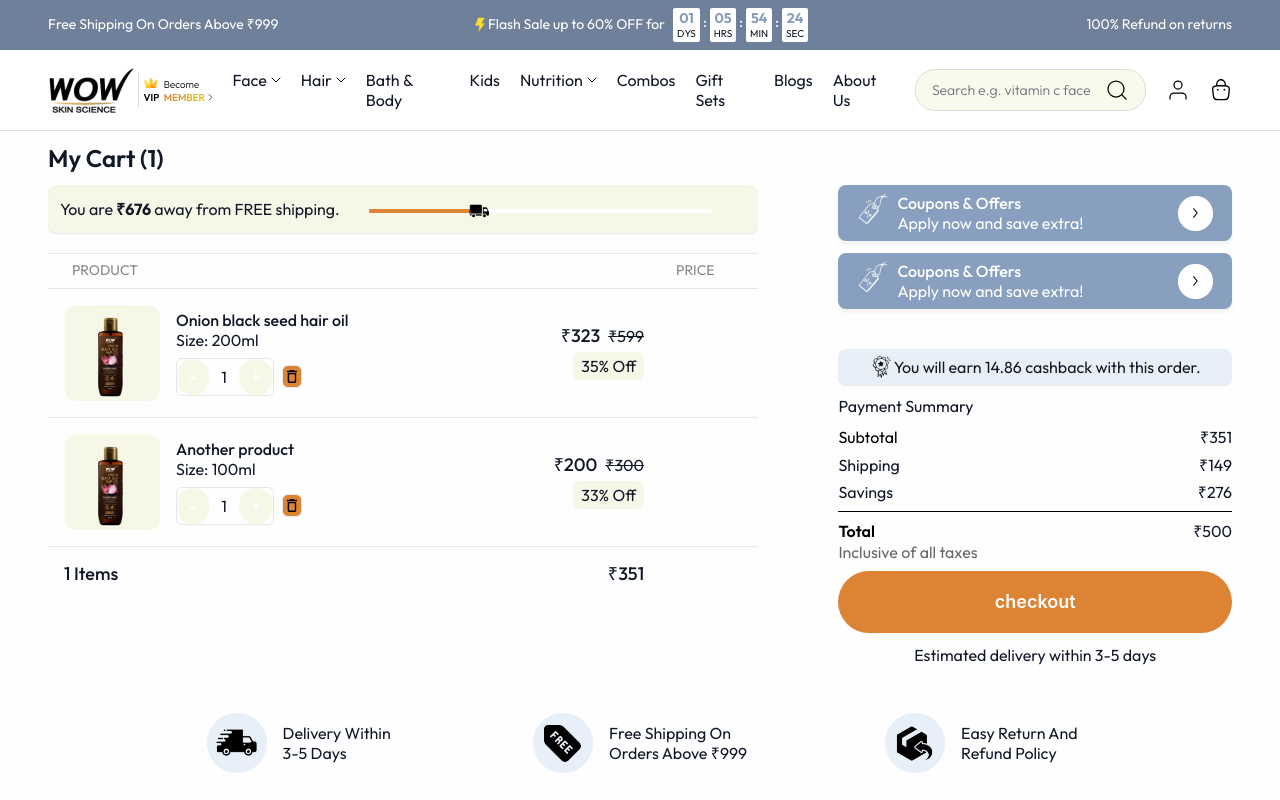
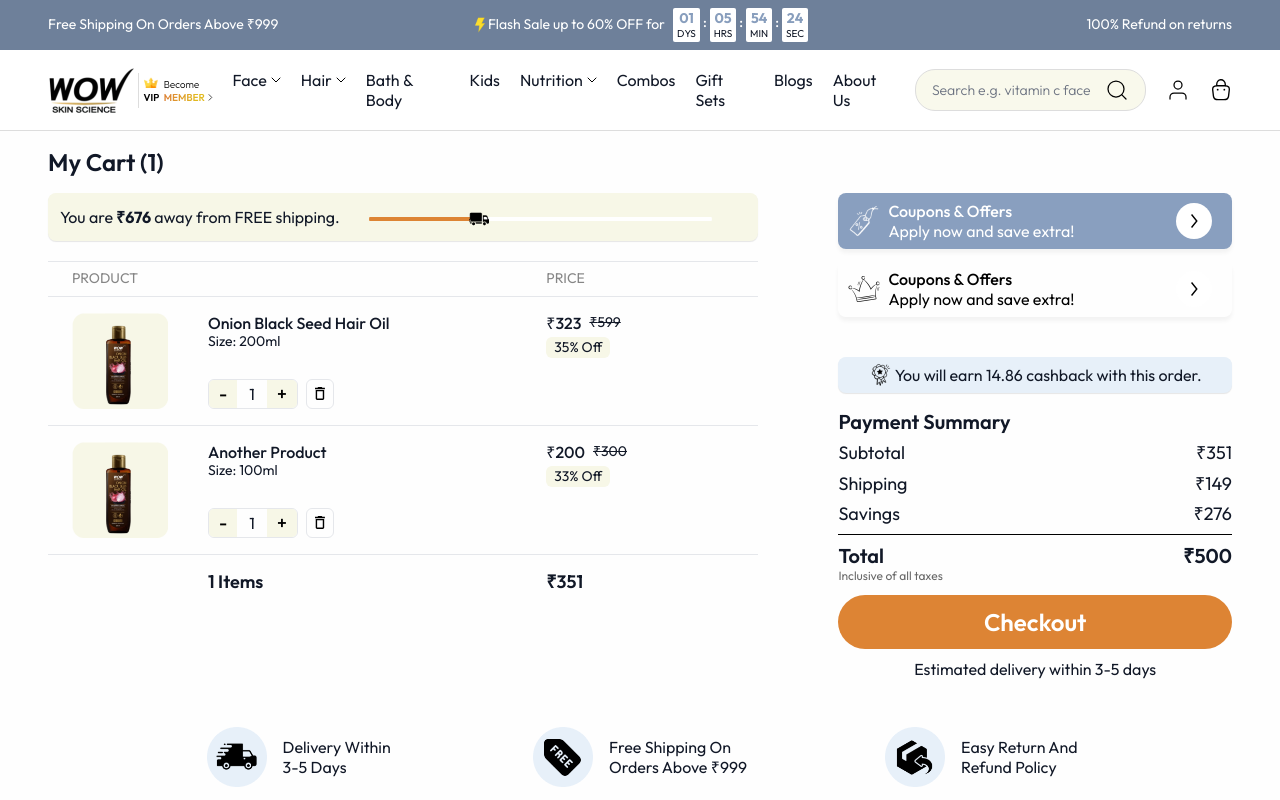
Before and after one commit to santoshnetwork42/buywow-store, a Next.js app: page /my-cart in a window 1280 px wide. Shown: the top 800 px of the page. Built offline with nearby package versions, Linux system fonts and the light colour scheme; a web font is replaced by a local one.

Commit message:
complete my-cart page as per figma

```diff
--- a/src/app/my-cart/page.jsx
+++ b/src/app/my-cart/page.jsx
@@ -7,7 +7,6 @@
 import { myCartData } from "@/data/myCartData";
 import MainCartSection from "@/components/partials/MyCart/MainCartSection";
 import CartSidebar from "@/components/partials/MyCart/CartSidebar";
-import { Heading } from "@/components/common";
 import CartHeader from "@/components/partials/MyCart/CartHeader";
 
 export default function MyCart() {
@@ -16,11 +15,11 @@
       {/* Main container for the cart page */}
       <div className="container-main mb-8 flex w-full flex-col items-center gap-8 sm:gap-10 lg:gap-12">
         {/* Main cart section and sidebar */}
-        <div className="mt-3 grid w-full grid-cols-1 gap-3 md:grid-cols-[60%_auto] md:gap-x-12 lg:gap-x-16 xl:gap-x-20">
+        <div className="mt-3 grid w-full grid-cols-1 gap-3 md:mt-4 md:grid-cols-[60%_auto] md:gap-4 md:gap-x-10 lg:gap-x-14 xl:gap-x-20">
           {/* Displays cart header and cart items count */}
           <CartHeader
             itemCount={myCartData.itemCount}
-            className="md:col-span-2"
+            className="max-md:ml-1 md:col-span-2"
           />
 
           {/* Displays cart items, shipping progress, and cart summary */}
--- a/src/components/partials/MyCart/AjaxCartDesktopDivOfferViewAll/index.jsx
+++ /dev/null
@@ -1,41 +0,0 @@
-import { Button, Img, Text } from "@/components/common";
-import React from "react";
-
-export default function AjaxCartDesktopDivOfferViewAll({
-  promoimage = "img_image_2021.png",
-  offersheading = "coupons & offers",
-  offerssubtext = "Apply now and save extra!",
-  ...props
-}) {
-  return (
-    <div
-      {...props}
-      className={`${props.className} flex flex-1 items-center justify-between gap-5 rounded-lg p-2 shadow-xs`}
-    >
-      <div className="ml-[11px] flex items-start justify-center gap-2">
-        <Img
-          src={promoimage}
-          width={32}
-          height={32}
-          alt="promo image"
-          className="h-[32px] w-[32px] object-cover"
-        />
-        <div className="flex flex-1 flex-col items-start">
-          <Text
-            size="text4xl"
-            as="p"
-            className="!font-medium capitalize !text-white-a700_01"
-          >
-            {offersheading}
-          </Text>
-          <Text size="text3xl" as="p" className="!text-white-a700_01">
-            {offerssubtext}
-          </Text>
-        </div>
-      </div>
-      <Button className="mr-[11px] flex h-[35px] w-[35px] items-center justify-center rounded-[17px] bg-white-a700_01 px-2.5">
-        <Img src="img_group_1400002487.svg" width={5} height={13} />
-      </Button>
-    </div>
-  );
-}
--- a/src/components/partials/MyCart/CartItem/index.jsx
+++ b/src/components/partials/MyCart/CartItem/index.jsx
@@ -11,7 +11,7 @@
             width={124}
             height={124}
             alt="product thumbnail"
-            className="h-[124px] w-[124px] object-cover"
+            className="h-[124px] w-[124px] object-contain"
           />
           <div className="flex w-[51%] flex-col gap-[55px] sm:gap-[27px]">
             <div className="flex flex-col items-start gap-[3px]">
--- a/src/components/partials/MyCart/CartSidebar/index.jsx
+++ b/src/components/partials/MyCart/CartSidebar/index.jsx
@@ -1,21 +1,15 @@
 // components/MyCart/CartSidebar.jsx
 import React, { Suspense } from "react";
-import AjaxCartDesktopDivOfferViewAll from "@/components/partials/MyCart/AjaxCartDesktopDivOfferViewAll";
-import PaymentSummary from "../PaymentSummary";
+import PaymentSummary from "@/components/partials/MyCart/PaymentSummary";
+import OfferItem from "@/components/partials/MyCart/OfferItem";
 
 export default function CartSidebar({ offers, paymentSummary, cashback }) {
   return (
-    <div className="flex w-full shrink flex-col gap-10">
+    <div className="flex w-full flex-col gap-10">
       <div className="flex flex-col gap-3">
         <Suspense fallback={<div>Loading feed...</div>}>
           {offers.map((offer, index) => (
-            <AjaxCartDesktopDivOfferViewAll
-              key={index}
-              promoimage={offer.image}
-              offersheading={offer.heading}
-              offerssubtext={offer.subtext}
-              className="bg-blue_gray-300_01"
-            />
+            <OfferItem key={index} offer={offer} />
           ))}
         </Suspense>
       </div>
--- a/src/components/partials/MyCart/MainCartSection/index.jsx
+++ b/src/components/partials/MyCart/MainCartSection/index.jsx
@@ -1,7 +1,7 @@
 // components/MyCart/MainCartSection.jsx
 import React from "react";
-import ShippingProgress from "../ShippingProgress";
-import ProductTable from "../ProductTable";
+import ShippingProgress from "@/components/partials/MyCart/ShippingProgress";
+import ProductTable from "@/components/partials/MyCart/ProductTable";
 
 export default function MainCartSection({ cartData }) {
   return (
--- /dev/null
+++ b/src/components/partials/MyCart/OfferItem/index.jsx
@@ -0,0 +1,42 @@
+// components/MyCart/OfferItem.jsx
+import React from "react";
+import { Button, Heading, Img, Text } from "@/components/common";
+
+export default function OfferItem({ offer }) {
+  return (
+    <div
+      className={`${offer.bgColor} flex items-center justify-between gap-2 rounded-lg py-2 pl-2 pr-5 shadow-xs md:pl-2.5`}
+    >
+      <div className="flex flex-1 items-center justify-center gap-2">
+        <Img
+          src={offer.image}
+          width={32}
+          height={32}
+          alt="promo image"
+          className="aspect-square w-[32px] object-contain"
+        />
+        <div className="flex flex-1 flex-col justify-center">
+          <Heading
+            size="base"
+            as="h4"
+            className={`${offer.textColor} truncate`}
+            responsive
+          >
+            {offer.heading}
+          </Heading>
+          <Text
+            size="base"
+            as="p"
+            className={`${offer.textColor} truncate`}
+            responsive
+          >
+            {offer.subtext}
+          </Text>
+        </div>
+      </div>
+      <Button className="flex h-9 w-9 rounded-full bg-white-a700_01 p-0">
+        <Img src="img_group_1400002487.svg" width={7} height={20} />
+      </Button>
+    </div>
+  );
+}
--- a/src/components/partials/MyCart/PaymentSummary/index.jsx
+++ b/src/components/partials/MyCart/PaymentSummary/index.jsx
@@ -3,84 +3,70 @@
 
 export default function PaymentSummary({ summary, cashback }) {
   return (
-    <div className="flex flex-col items-start gap-[11px]">
-      <div className="flex items-center justify-center self-stretch rounded-lg bg-blue-50 p-1.5 shadow-sm">
+    <div className="flex flex-col gap-4">
+      <div className="flex w-[calc(100%+24px)] flex-1 -translate-x-3 items-center justify-center gap-0.5 bg-blue-50 px-2 py-1.5 shadow-sm sm:w-[calc(100%+40px)] sm:-translate-x-5 md:w-full md:translate-x-0 md:rounded-lg">
         <Img
           src="img_image_2037.png"
           width={24}
           height={24}
           alt="cashback icon"
-          className="h-[24px] w-[24px] object-cover"
+          className="aspect-square w-[24px] object-cover"
         />
-        <Text size="text3xl" as="p">
+        <Text size="base" as="p">
           You will earn {cashback} cashback with this order.
         </Text>
       </div>
-      <Heading size="text5xl" as="h5">
-        Payment Summary
-      </Heading>
-      <div className="flex flex-col gap-[9px] self-stretch">
-        <div className="flex flex-col gap-[7px]">
-          <div className="flex flex-wrap justify-between gap-5">
-            <Heading
-              size="headingxl"
-              as="h6"
-              className="!font-markpro !font-bold uppercase"
-            >
-              <span className="font-outfit font-normal text-black-900">S</span>
-              <span className="font-outfit font-normal lowercase text-black-900">
-                ubTOTAL
-              </span>
-            </Heading>
-            <Text size="text4xl" as="p" className="uppercase">
+      <div className="flex flex-col gap-2">
+        <Heading size="xl" as="h3" responsive>
+          Payment Summary
+        </Heading>
+        <div className="flex flex-col gap-1 md:gap-2">
+          <div className="flex items-center justify-between">
+            <Text size="lg" as="p" className="capitalize" responsive>
+              Subtotal
+            </Text>
+            <Text size="lg" as="p" className="capitalize" responsive>
               ₹{summary.subtotal}
             </Text>
           </div>
-          <div className="flex flex-wrap items-center justify-between gap-5">
-            <Text size="text4xl" as="p" className="capitalize">
+          <div className="flex items-center justify-between">
+            <Text size="lg" as="p" className="capitalize" responsive>
               Shipping
             </Text>
-            <Text size="text4xl" as="p" className="uppercase">
+            <Text size="lg" as="p" className="capitalize" responsive>
               ₹{summary.shipping}
             </Text>
           </div>
-          <div className="flex flex-wrap items-center justify-between gap-5">
-            <Text size="text4xl" as="p" className="capitalize">
+          <div className="flex items-center justify-between">
+            <Text size="lg" as="p" className="capitalize" responsive>
               savings
             </Text>
-            <Text size="text4xl" as="p" className="uppercase">
+            <Text size="lg" as="p" className="capitalize" responsive>
               ₹{summary.savings}
             </Text>
           </div>
         </div>
         <div className="h-px bg-black-900" />
-        <div className="flex items-start justify-between gap-5">
-          <div className="flex flex-col items-start">
-            <Heading
-              size="heading2xl"
-              as="h5"
-              className="!font-markpro !font-bold uppercase"
-            >
-              <span className="font-outfit font-semibold text-black-900">
-                T
-              </span>
-              <span className="font-outfit font-semibold lowercase text-black-900">
-                OTAL
-              </span>
+        <div className="flex flex-col">
+          <div className="flex justify-between">
+            <Heading size="xl" as="h3" responsive>
+              Total
             </Heading>
-            <Text size="textlg" as="p" className="!text-gray-700_01">
-              Inclusive of all taxes
-            </Text>
+            <Heading size="xl" as="h3" responsive>
+              ₹{summary.total}
+            </Heading>
           </div>
-          <Heading size="heading2xl" as="h5" className="uppercase">
-            ₹{summary.total}
-          </Heading>
+          <Text size="xs" as="span" className="text-[#696969]">
+            Inclusive of all taxes
+          </Text>
         </div>
-        <div className="flex flex-col items-center gap-3">
-          <Button className="flex h-[62px] w-full flex-row items-center justify-center rounded-[31px] bg-yellow-900 px-[35px] text-center font-inter text-2xl font-semibold lowercase text-white-a700_01 sm:px-5 md:text-[22px]">
-            CHECKOUT
+        <div className="mt-1 flex flex-col items-center gap-2.5">
+          <Button className="flex w-full items-center justify-center rounded-full py-2 md:py-3">
+            <Heading size="2xl" as="h2" className="text-white-a700_01">
+              Checkout
+            </Heading>
           </Button>
-          <Text size="text3xl" as="p">
+          <Text size="base" as="p" className="text-sm" responsive>
             Estimated delivery within 3-5 days
           </Text>
         </div>
--- a/src/components/partials/MyCart/ProductTable/index.jsx
+++ b/src/components/partials/MyCart/ProductTable/index.jsx
@@ -7,13 +7,12 @@
     <table className="w-full border-collapse">
       <thead>
         <tr className="border-b border-t">
-          <th className="px-5 py-2 text-left md:px-6">
+          <th className="py-2 pl-5 text-left md:pl-6">
             <Text size="sm" as="p" className="text-blue_gray-400" responsive>
               PRODUCT
             </Text>
           </th>
-          <th />
-          <th className="px-4 py-2 text-left font-normal text-blue_gray-400">
+          <th className="w-[30%] py-2 text-left font-normal text-blue_gray-400">
             <Text size="sm" as="p" className="text-blue_gray-400" responsive>
               PRICE
             </Text>
@@ -23,62 +22,87 @@
       <tbody>
         {cartItems.map((item) => (
           <tr key={item.id} className="border-b">
-            <td className="px-4 py-4">
-              <div className="flex items-center">
+            <td className="py-2.5 text-left sm:py-3 md:py-4 lg:pl-4 xl:pl-6">
+              <div className="flex items-center gap-2 sm:gap-4 md:gap-5 lg:gap-8 xl:gap-10">
                 <Img
                   src={item.image}
                   alt={item.name}
                   width={124}
                   height={124}
-                  className="mr-4 aspect-[65/77] h-24 w-24 rounded-lg object-cover md:aspect-square"
+                  className="aspect-[65/77] w-16 rounded-lg object-contain md:aspect-square md:w-24"
                 />
+                <div className="flex h-16 flex-1 flex-col justify-between md:h-24">
                   <div>
-                  <Text size="text3xl" as="p" className="!font-medium">
+                    <Heading size="base" as="h4" responsive>
                       {item.name}
+                    </Heading>
+                    <Text size="sm" as="p" responsive>
+                      Size: {item.size}
                     </Text>
-                  <Text as="p">Size: {item.size}</Text>
-                  <div className="mt-2 flex items-center">
-                    <div className="flex items-center rounded-md border">
-                      <Button className="bg-lime-50 px-3 py-1">-</Button>
+                  </div>
+                  <div className="flex items-center">
+                    <div className="flex items-center overflow-hidden rounded-md border">
+                      <Button className="h-7 rounded-none bg-lime-50 px-[10px] py-0 text-black-900">
+                        -
+                      </Button>
                       <Text as="span" className="px-3 py-1">
                         {item.quantity || 1}
                       </Text>
-                      <Button className="bg-lime-50 px-3 py-1">+</Button>
+                      <Button className="h-7 rounded-none bg-lime-50 px-[10px] py-0 text-black-900">
+                        +
+                      </Button>
                     </div>
-                    <Button className="ml-2 rounded-md border p-1">
-                      <Img src="img_thumbs_up.svg" width={10} height={14} />
+                    <Button className="ml-2 rounded-md border bg-transparent px-2 py-[7px]">
+                      <Img
+                        src="img_thumbs_up.svg"
+                        width={10}
+                        height={14}
+                        className="aspect-[10/14] w-[10px] object-contain"
+                      />
                     </Button>
                   </div>
                 </div>
               </div>
             </td>
-            <td className="px-4 py-4 text-right">
-              <div>
-                <Heading as="h2" className="inline">
+            <td className="py-2.5 text-left sm:py-3 md:py-4">
+              <div className="flex h-16 flex-col gap-1 md:h-24">
+                <div className="flex items-center gap-2">
+                  <Heading as="h4" size="base" className="text-sm" responsive>
                     ₹{item.price}
                   </Heading>
-                <Text as="span" className="ml-2 line-through">
+                  <Text as="span" size="sm" className="line-through" responsive>
                     ₹{item.originalPrice}
                   </Text>
                 </div>
                 <Text
-                size="textlg"
+                  size="sm"
                   as="p"
-                className="mt-1 inline-block rounded-md bg-lime-50 px-2 py-1"
+                  className="w-fit rounded-md bg-lime-50 px-2 py-0.5"
+                  responsive
                 >
                   {item.discount} Off
                 </Text>
+              </div>
             </td>
           </tr>
         ))}
       </tbody>
       <tfoot>
         <tr>
-          <td className="px-4 py-4">
-            <Heading as="h3">{totalItems} Items</Heading>
+          <td className="px-4 py-2 text-left sm:py-3 lg:py-4">
+            <Heading
+              size="lg"
+              as="h3"
+              className="ml-14 font-semibold sm:ml-16 md:ml-[102px] lg:ml-32 xl:ml-36"
+              responsive
+            >
+              {totalItems} Items
+            </Heading>
           </td>
-          <td className="px-4 py-4 text-right">
-            <Heading as="h4">₹{subtotal}</Heading>
+          <td className="py-2 text-left sm:py-3 lg:py-4">
+            <Heading size="lg" as="h4" className="font-semibold" responsive>
+              ₹{subtotal}
+            </Heading>
           </td>
         </tr>
       </tfoot>
--- a/src/components/partials/MyCart/ShippingProgress/index.jsx
+++ b/src/components/partials/MyCart/ShippingProgress/index.jsx
@@ -4,7 +4,7 @@
 export default function ShippingProgress({ amountAwayFromFreeShipping }) {
   return (
     <div className="flex items-center justify-between gap-5 rounded-lg bg-lime-50 p-3 shadow-sm">
-      <Text size="base" as="p" className="text-sm" responsive>
+      <Text size="base" as="p" responsive>
         You are
         <span className="font-bold"> ₹{amountAwayFromFreeShipping} </span>
         away from FREE shipping.
--- a/src/data/myCartData.js
+++ b/src/data/myCartData.js
@@ -29,11 +29,15 @@
       image: "img_image_2021.png",
       heading: "coupons & offers",
       subtext: "Apply now and save extra!",
+      textColor: "text-white-a700_01",
+      bgColor: "bg-blue_gray-300_01",
     },
     {
-      image: "img_image_2021.png",
+      image: "img_offer_2.png",
       heading: "coupons & offers",
       subtext: "Apply now and save extra!",
+      textColor: "text-black-900",
+      bgColor: "bg-deep_orange-50_03",
     },
   ],
   cashback: 14.86,
--- a/src/styles/tailwind.css
+++ b/src/styles/tailwind.css
@@ -77,7 +77,7 @@
     }
   }
 
-  @media (max-width: 480px) {
+  @media (max-width: 576px) {
     .container-main {
       @apply px-3;
     }
```
Also changed, not shown: public/images/img_offer_2.png (added). Lines whose indentation alone changed are shown as unchanged.
